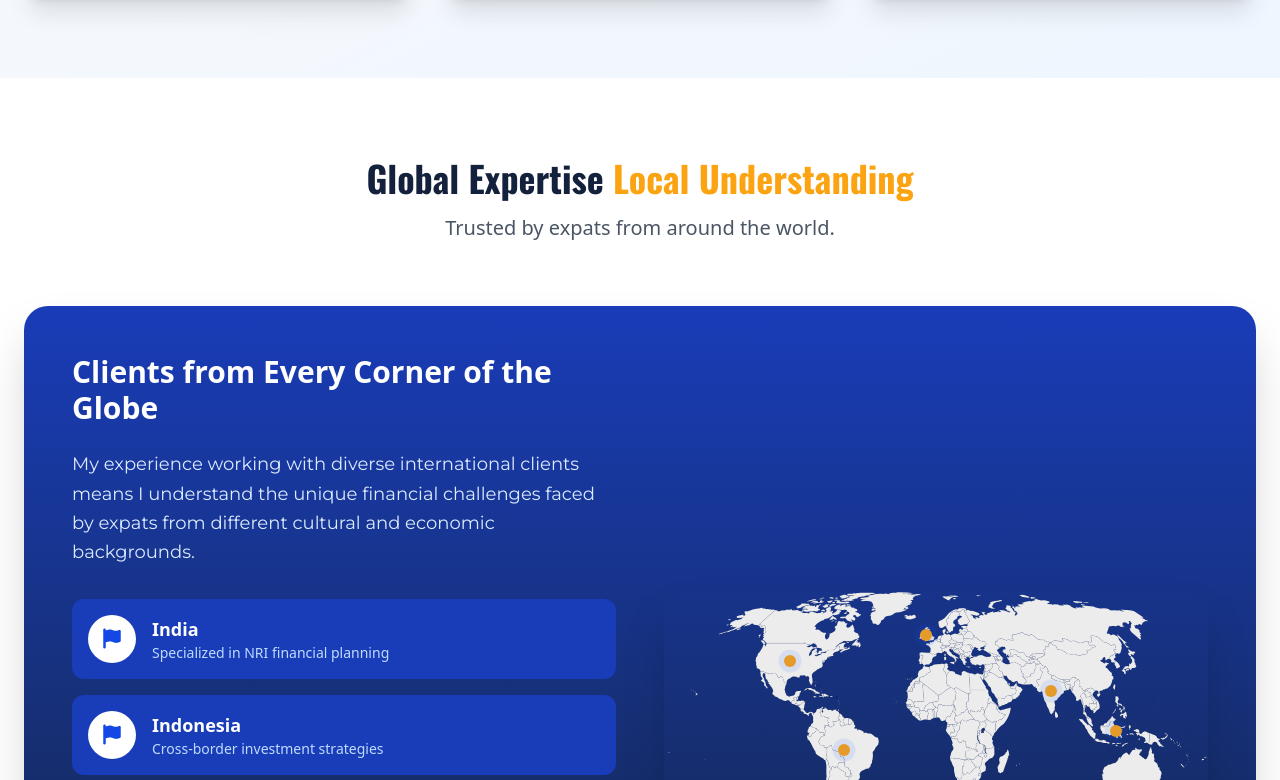
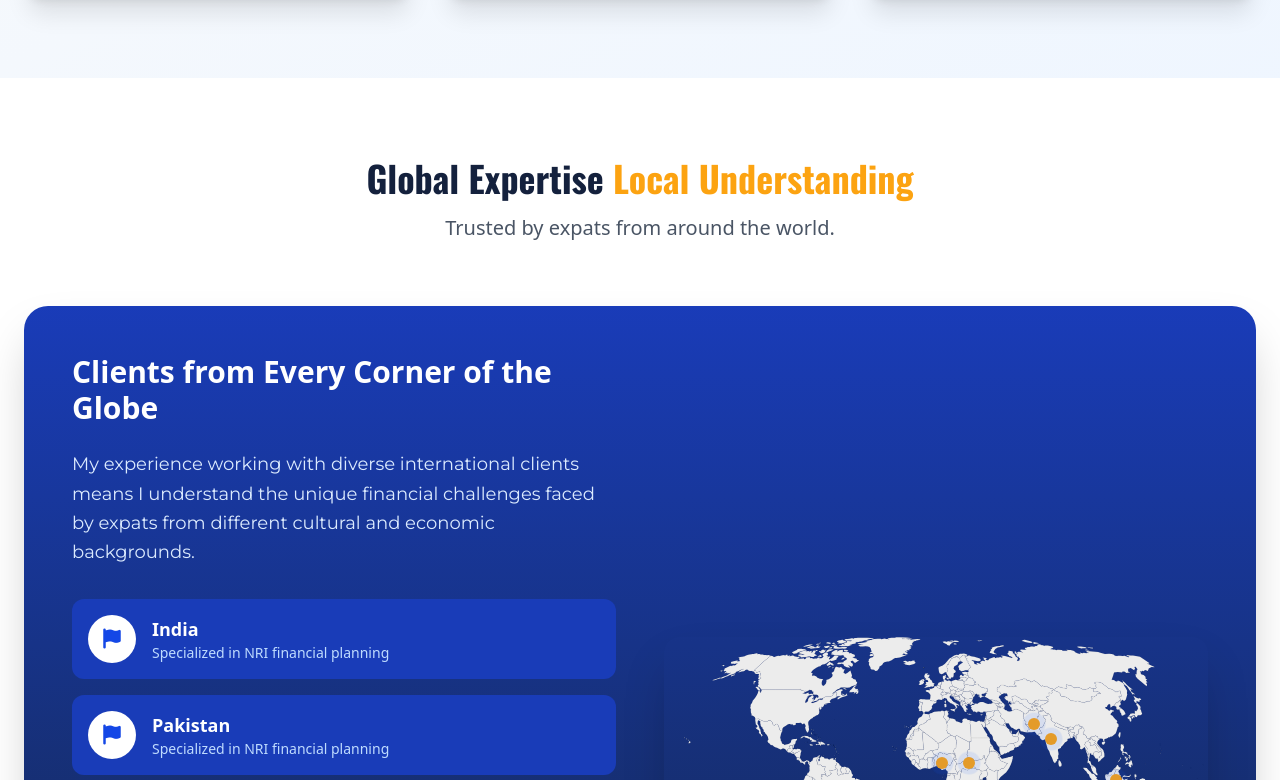
Before and after one commit to MarkLorens/SettleSmart, a React (Vite) app: page /about in a window 1280 px wide. Shown: the part 2020-2800 px from the top of the page. Built offline with nearby package versions, Linux system fonts and the light colour scheme; no server answers.

Commit message:
Adjusted HeatMap to client's request. Added footer to CustomerReview page. Link logos to home page.

```diff
--- a/src/components/Footer.jsx
+++ b/src/components/Footer.jsx
@@ -7,10 +7,11 @@ const Footer = () => {
       <div className="max-w-7xl mx-auto px-6">
         <div className="flex flex-col gap-12 md:flex-row md:justify-between md:items-start">
           <div className="flex justify-center md:justify-start">
-            <img
-              src={FooterLogo}
-              alt="SettleSmartFooterLogo"
-              className="
+            <Link to={"/"}>
+              <img
+                src={FooterLogo}
+                alt="SettleSmartFooterLogo"
+                className="
       max-h-52
       scale-125
       sm:scale-110
@@ -18,7 +19,8 @@ const Footer = () => {
       lg:scale-150
       origin-center md:origin-left
     "
-            />
+              />
+            </Link>
           </div>
           <div>
             <h4 className="font-semibold text-xl md:text-2xl mb-6 md:mb-8 font-oswald tracking-wide">
--- a/src/components/Navbar.jsx
+++ b/src/components/Navbar.jsx
@@ -14,10 +14,12 @@ const Navbar = () => {
       <div className="px-6 max-h-20 relative">
         <div className="flex justify-between items-center max-h-20">
           <div id="Logo">
-            <img
-              src={SmallLogo}
-              className="h-40 lg:h-50 w-auto cursor-pointer"
-            />
+            <NavLink to={"/"}>
+              <img
+                src={SmallLogo}
+                className="h-40 lg:h-50 w-auto cursor-pointer"
+              />
+            </NavLink>
           </div>
           <nav
             id="Items"
--- a/src/components/about/HeatMap.jsx
+++ b/src/components/about/HeatMap.jsx
@@ -3,8 +3,6 @@ import WorldMap from "/world.svg";
 
 const HeatMap = () => {
   const [activeCountry, setActiveCountry] = useState(null);
-
-  function hoverToPin(country) {}
   return (
     <section id="HeatMap" className="py-20 bg-white">
       <div className="max-w-7xl mx-auto px-6">
@@ -46,6 +44,36 @@ const HeatMap = () => {
                   </div>
                 </div>
                 <div
+                  onMouseEnter={() => setActiveCountry("pakistan")}
+                  onMouseLeave={() => setActiveCountry(null)}
+                  className="flex items-center space-x-4 bg-blue-800 bg-opacity-50 rounded-xl p-4 cursor-pointer"
+                >
+                  <div className="w-12 h-12 bg-white rounded-full flex items-center justify-center shrink-0">
+                    <i className="fa-solid fa-flag text-blue-700 text-xl"></i>
+                  </div>
+                  <div className="text-white">
+                    <div className="font-semibold text-lg">Pakistan</div>
+                    <div className="text-blue-200 text-sm">
+                      Specialized in NRI financial planning
+                    </div>
+                  </div>
+                </div>
+                <div
+                  onMouseEnter={() => setActiveCountry("nigeria")}
+                  onMouseLeave={() => setActiveCountry(null)}
+                  className="flex items-center space-x-4 bg-blue-800 bg-opacity-50 rounded-xl p-4 cursor-pointer"
+                >
+                  <div className="w-12 h-12 bg-white rounded-full flex items-center justify-center shrink-0">
+                    <i className="fa-solid fa-flag text-blue-700 text-xl"></i>
+                  </div>
+                  <div className="text-white">
+                    <div className="font-semibold text-lg">Nigeria</div>
+                    <div className="text-blue-200 text-sm">
+                      Specialized in NRI financial planning
+                    </div>
+                  </div>
+                </div>
+                <div
                   onMouseEnter={() => setActiveCountry("indonesia")}
                   onMouseLeave={() => setActiveCountry(null)}
                   className="flex items-center space-x-4 bg-blue-800 bg-opacity-50 rounded-xl p-4 cursor-pointer"
@@ -61,7 +89,7 @@ const HeatMap = () => {
                   </div>
                 </div>
                 <div
-                  onMouseEnter={() => setActiveCountry("us")}
+                  onMouseEnter={() => setActiveCountry("safrica")}
                   onMouseLeave={() => setActiveCountry(null)}
                   className="flex items-center space-x-4 bg-blue-800 bg-opacity-50 rounded-xl p-4 cursor-pointer"
                 >
@@ -69,29 +97,14 @@ const HeatMap = () => {
                     <i className="fa-solid fa-flag text-blue-700 text-xl"></i>
                   </div>
                   <div className="text-white">
-                    <div className="font-semibold text-lg">United States</div>
+                    <div className="font-semibold text-lg">South Africa</div>
                     <div className="text-blue-200 text-sm">
-                      US tax compliance & optimization
+                      Specialized in NRI financial planning
                     </div>
                   </div>
                 </div>
                 <div
-                  onMouseEnter={() => setActiveCountry("uk")}
-                  onMouseLeave={() => setActiveCountry(null)}
-                  className="flex items-center space-x-4 bg-blue-800 bg-opacity-50 rounded-xl p-4 cursor-pointer"
-                >
-                  <div className="w-12 h-12 bg-white rounded-full flex items-center justify-center shrink-0">
-                    <i className="fa-solid fa-flag text-blue-700 text-xl"></i>
-                  </div>
-                  <div className="text-white">
-                    <div className="font-semibold text-lg">United Kingdom</div>
-                    <div className="text-blue-200 text-sm">
-                      UK pension & savings guidance
-                    </div>
-                  </div>
-                </div>
-                <div
-                  onMouseEnter={() => setActiveCountry("sa")}
+                  onMouseEnter={() => setActiveCountry("samerica")}
                   onMouseLeave={() => setActiveCountry(null)}
                   className="flex items-center space-x-4 bg-blue-800 bg-opacity-50 rounded-xl p-4 cursor-pointer"
                 >
@@ -112,13 +125,31 @@ const HeatMap = () => {
                 <img
                   src={WorldMap}
                   alt="World map image"
-                  className="w-full h-full object-cover"
+                  className="w-auto h-60 object-cover"
                 />
                 {/* India */}
                 <div
                   id="IndiaPin"
                   className={`absolute w-3 h-3 bg-gold rounded-full top-[40%] left-[70%] transition-all duration-300
                     ${activeCountry === "india" ? "w-6 h-6" : "w-3 h-3"}`}
+                >
+                  <span className="absolute inset-0 rounded-full bg-blue-600 animate-ping"></span>
+                </div>
+
+                {/* Pakistan */}
+                <div
+                  id="PakistanPin"
+                  className={`absolute w-3 h-3 bg-gold rounded-full top-[34%] left-[67%] transition-all duration-300
+                    ${activeCountry === "pakistan" ? "w-6 h-6" : "w-3 h-3"}`}
+                >
+                  <span className="absolute inset-0 rounded-full bg-blue-600 animate-ping"></span>
+                </div>
+
+                {/* Nigeria */}
+                <div
+                  id="NigeriaPin"
+                  className={`absolute w-3 h-3 bg-gold rounded-full top-[50%] left-[50%] transition-all duration-300
+                    ${activeCountry === "nigeria" ? "w-6 h-6" : "w-3 h-3"}`}
                 >
                   <span className="absolute inset-0 rounded-full bg-blue-600 animate-ping"></span>
                 </div>
@@ -132,20 +163,11 @@ const HeatMap = () => {
                   <span className="absolute inset-0 rounded-full bg-blue-600 animate-ping"></span>
                 </div>
 
-                {/* US */}
+                {/* South Africa */}
                 <div
                   id="USPin"
-                  className={`absolute w-3 h-3 bg-gold rounded-full top-[27%] left-[22%] transition-all duration-300
-                    ${activeCountry === "us" ? "w-6 h-6" : "w-3 h-3"}`}
-                >
-                  <span className="absolute inset-0 rounded-full bg-blue-600 animate-ping"></span>
-                </div>
-
-                {/* UK */}
-                <div
-                  id="UKPin"
-                  className={`absolute w-3 h-3 bg-gold rounded-full top-[16%] left-[47%] transition-all duration-300
-                    ${activeCountry === "uk" ? "w-6 h-6" : "w-3 h-3"}`}
+                  className={`absolute w-3 h-3 bg-gold rounded-full top-[50%] left-[55%] transition-all duration-300
+                    ${activeCountry === "safrica" ? "w-6 h-6" : "w-3 h-3"}`}
                 >
                   <span className="absolute inset-0 rounded-full bg-blue-600 animate-ping"></span>
                 </div>
@@ -154,7 +176,7 @@ const HeatMap = () => {
                 <div
                   id="SAPin"
                   className={`absolute w-3 h-3 bg-gold rounded-full top-[65%] left-[32%] transition-all duration-300
-                    ${activeCountry === "sa" ? "w-6 h-6" : "w-3 h-3"}`}
+                    ${activeCountry === "samerica" ? "w-6 h-6" : "w-3 h-3"}`}
                 >
                   <span className="absolute inset-0 rounded-full bg-blue-600 animate-ping"></span>
                 </div>
@@ -163,17 +185,6 @@ const HeatMap = () => {
           </div>
         </div>
       </div>
-      {/*
-
-      <div className="relative">
-        <img src={WorldMap} alt="World map showing global clients" />
-
-        <div className="absolute w-3 h-3 bg-blue-600 rounded-full top-[40%] left-[47%]" />
-
-        <div className="absolute w-3 h-3 bg-blue-600 rounded-full top-[50%] left-[65%]" />
-
-        <div className="absolute w-3 h-3 bg-blue-600 rounded-full top-[45%] left-[30%]" />
-      </div> */}
     </section>
   );
 };
--- a/src/pages/CustomerReview.jsx
+++ b/src/pages/CustomerReview.jsx
@@ -1,6 +1,7 @@
 import { useState } from "react";
 import Navbar from "../components/Navbar";
 import { createReview } from "../service/ReviewService";
+import Footer from "../components/Footer";
 
 const CustomerReview = () => {
   const [rating, setRating] = useState(0);
@@ -33,7 +34,7 @@ const CustomerReview = () => {
   };
 
   return (
-    <section id="ReviewSection" className="bg-gray-50 flex">
+    <section id="ReviewSection" className="bg-gray-50 flex flex-col">
       <Navbar />
       <div className="max-w-4xl mx-auto mt-30 px-4 smL:px-6 lg:px-6 py-8 w-full">
         <div className="mb-8">
@@ -132,6 +133,7 @@ const CustomerReview = () => {
           </form>
         </div>
       </div>
+      <Footer />
     </section>
   );
 };
```
